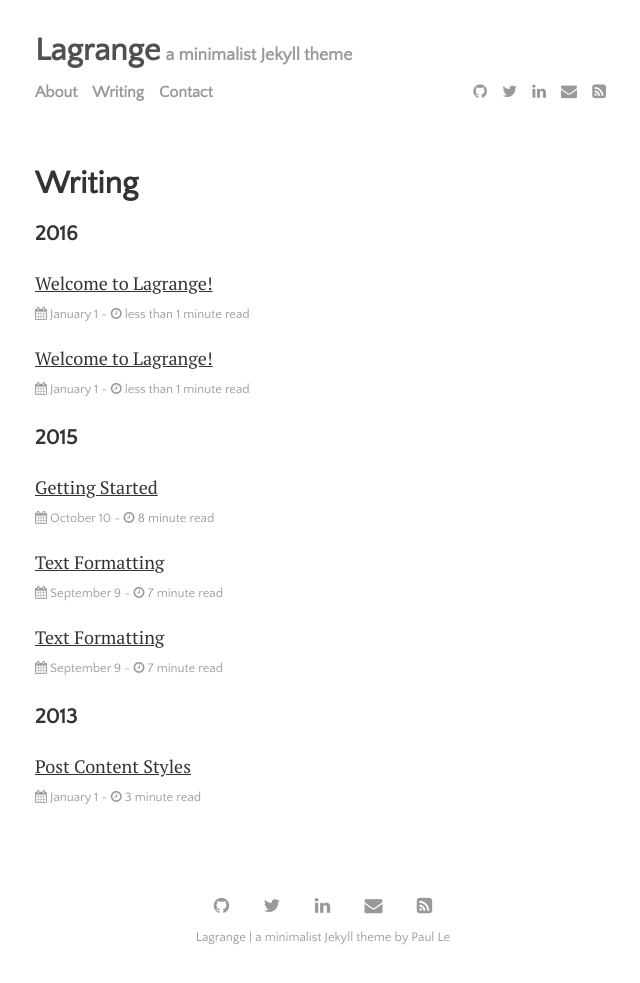
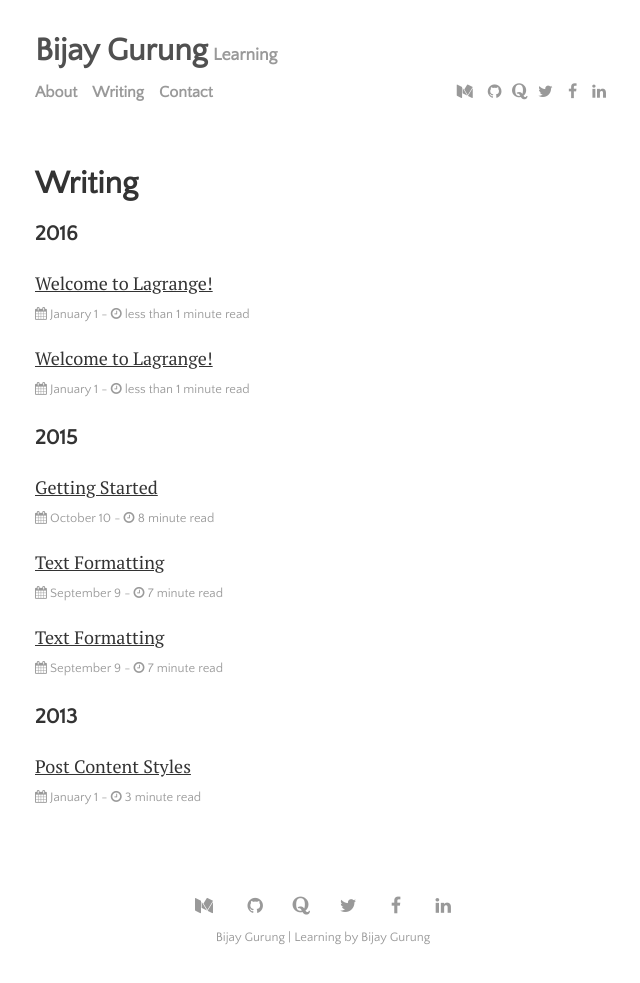
Before and after one commit to bglearning/bglearning.github.io, a Jekyll site: the page built from menu/writing.md, in a window 1280 px wide. Shown: the whole page, without its empty margins (317-957 px from the left). Built offline with Jekyll 4.4.1, drawn with Linux system fonts in a browser that asks for light colours; nearby versions of some CDN libraries.

Commit message:
Personalize settings
Change title, description, etc.
Add profile links.
Update README.

```diff
--- a/_config.yml
+++ b/_config.yml
@@ -20,9 +20,9 @@
 plugins:             [jekyll-paginate, jekyll-sitemap, jekyll-feed, jekyll-seo-tag]
 
 # Customise atom feed settings (this is where Jekyll-Feed gets configuration information)
-title:		           "Lagrange"
-description:	       "A minimalist Jekyll theme"
-author:              "Paul Le"
+title:		           "Bijay Gurung"
+description:	       "Personal blog where I try to make sense"
+author:              "Bijay Gurung"
 
 # RSS 2.0 can be used instead of Atom by uncommenting following two lines
 #feed:
--- a/_data/authors.yml
+++ b/_data/authors.yml
@@ -1,3 +1,3 @@
 primary:
-  name: 'Paul Le'
-  twitter:  paululele
+  name: 'Bijay Gurung'
+  twitter:  bglearning
```
Also changed, not shown: _data/settings.yml (+10 -9 lines), README.md.
